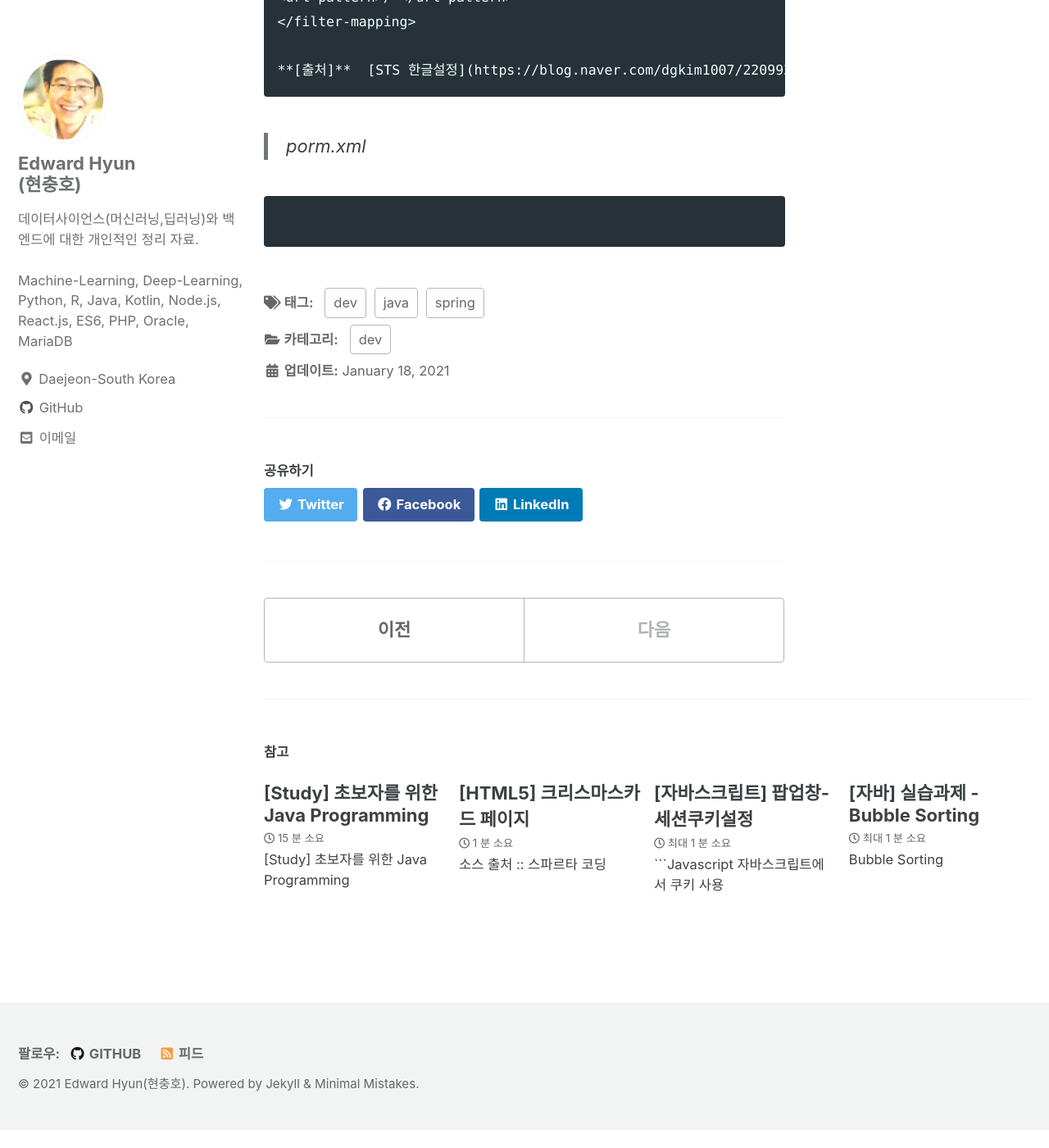
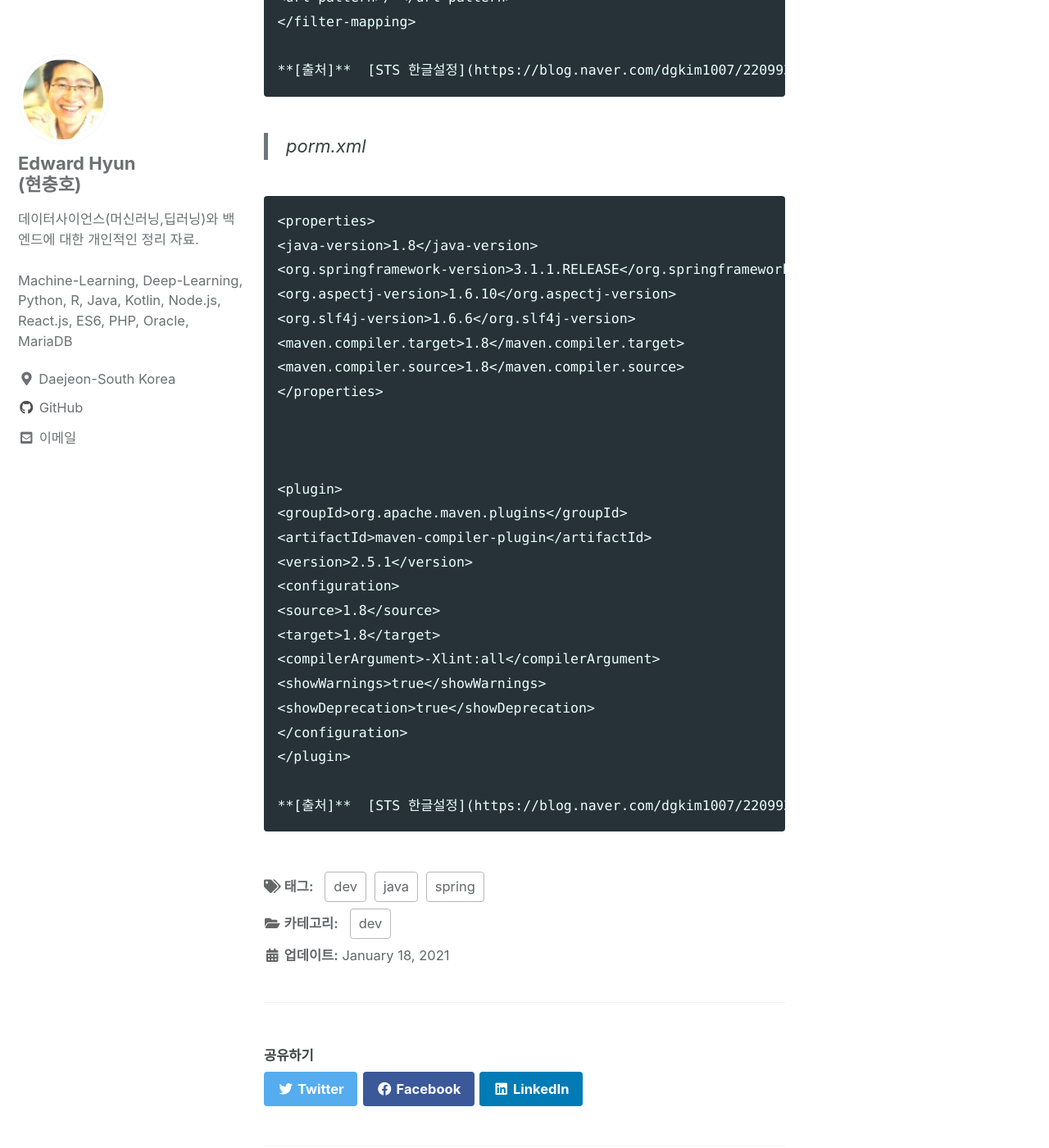
Before and after one commit to iamhch24/iamhch24.github.io, a Jekyll site: the page built from _posts/2021-01-18-[스터디] 스프링 프레임워크.md, in a window 1280 px wide and 1400 px high, scrolled down 4026 px. Shown: the whole window at 82% size. Built offline with Jekyll 4.4.1, drawn with Linux system fonts in a browser that asks for light colours; cached includes are drawn as plain includes; before the commit the page ends 5404 px from its top, so only the background shows below that.

Commit message:
_posts/2021-01-18-[스터디] 스프링 프레임워크.md updated from https://stackedit.io/

````diff
--- a/_posts/2021-01-18-[스터디] 스프링 프레임워크.md
+++ b/_posts/2021-01-18-[스터디] 스프링 프레임워크.md
@@ -150,7 +150,31 @@ view 폴더를 루트로 시작함. JSP는 view 아래에 만든다.
 > porm.xml
 
 ```
+<properties>
+<java-version>1.8</java-version>
+<org.springframework-version>3.1.1.RELEASE</org.springframework-version>
+<org.aspectj-version>1.6.10</org.aspectj-version>
+<org.slf4j-version>1.6.6</org.slf4j-version>
+<maven.compiler.target>1.8</maven.compiler.target>
+<maven.compiler.source>1.8</maven.compiler.source>
+</properties>
 
+
+
+<plugin>
+<groupId>org.apache.maven.plugins</groupId>
+<artifactId>maven-compiler-plugin</artifactId>
+<version>2.5.1</version>
+<configuration>
+<source>1.8</source>
+<target>1.8</target>
+<compilerArgument>-Xlint:all</compilerArgument>
+<showWarnings>true</showWarnings>
+<showDeprecation>true</showDeprecation>
+</configuration>
+</plugin>
+
+**[출처]**  [STS 한글설정](https://blog.naver.com/dgkim1007/220993217075)|**작성자**  [자바대장](https://blog.naver.com/dgkim1007)
 ```
 
 
````
Also changed, not shown: other parts of _posts/2021-01-18-[스터디] 스프링 프레임워크.md (+4 -4 lines).
